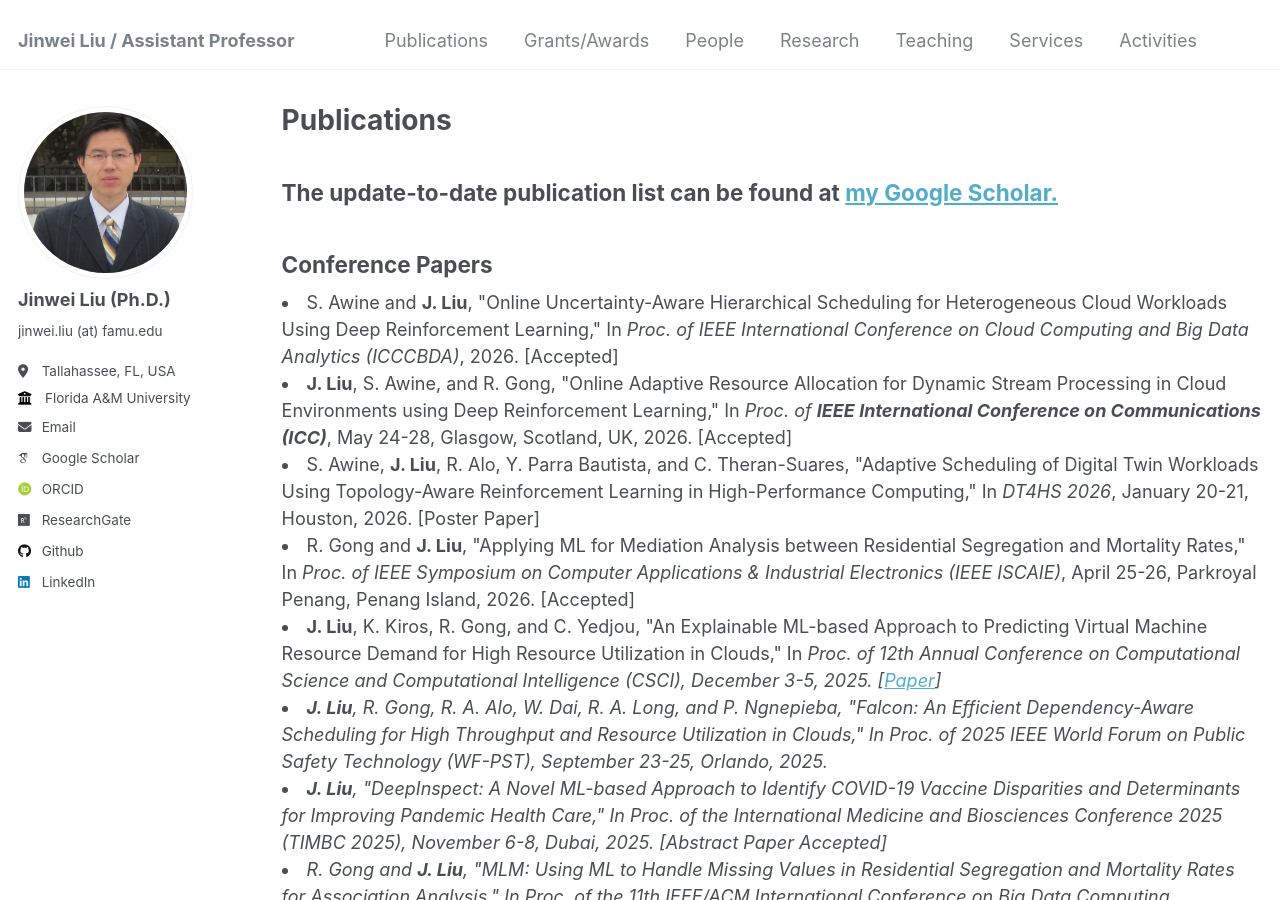
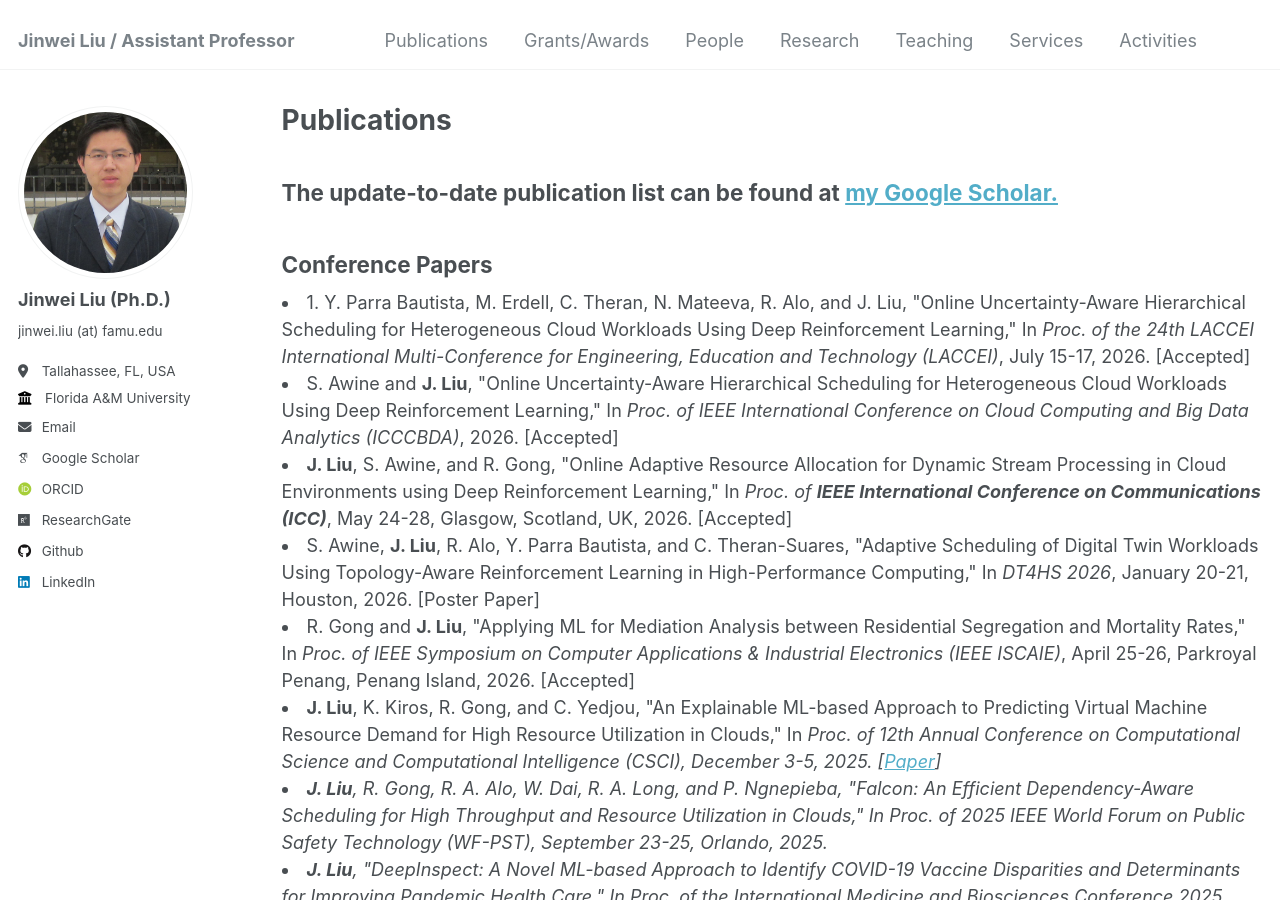
Before and after one commit to jinweiliucu/jinweiliucu.github.io, a Jekyll site: the page built from _publications/publications.html, in a window 1280 px wide and 900 px high. Built offline with Jekyll 4.4.1, drawn with Linux system fonts in a browser that asks for light colours; some web fonts are replaced.

Commit message:
Update publications.html

```diff
--- a/_publications/publications.html
+++ b/_publications/publications.html
@@ -9,6 +9,13 @@ author_profile: true
 
 
 <h2 class="text-left">Conference Papers</h2>
+	<li>
+    1.	Y. Parra Bautista, M. Erdell, C. Theran, N. Mateeva, R. Alo, and J. Liu</strong>, "Online Uncertainty-Aware Hierarchical Scheduling for Heterogeneous Cloud Workloads Using Deep Reinforcement Learning,"
+    In <em>Proc. of the 24th LACCEI International Multi-Conference for Engineering, Education and Technology (LACCEI)</em>, July 15-17, 2026. [Accepted]
+    <!-- [<a href="/files/articles/WF-PST2025LiuFalcon.pdf">Paper</a>]</span> -->
+    </span><br>
+    </li>
+
 	<li>
     S. Awine and <strong>J. Liu</strong>, "Online Uncertainty-Aware Hierarchical Scheduling for Heterogeneous Cloud Workloads Using Deep Reinforcement Learning,"
     In <em>Proc. of IEEE International Conference on Cloud Computing and Big Data Analytics (ICCCBDA)</em>, 2026. [Accepted]
```
